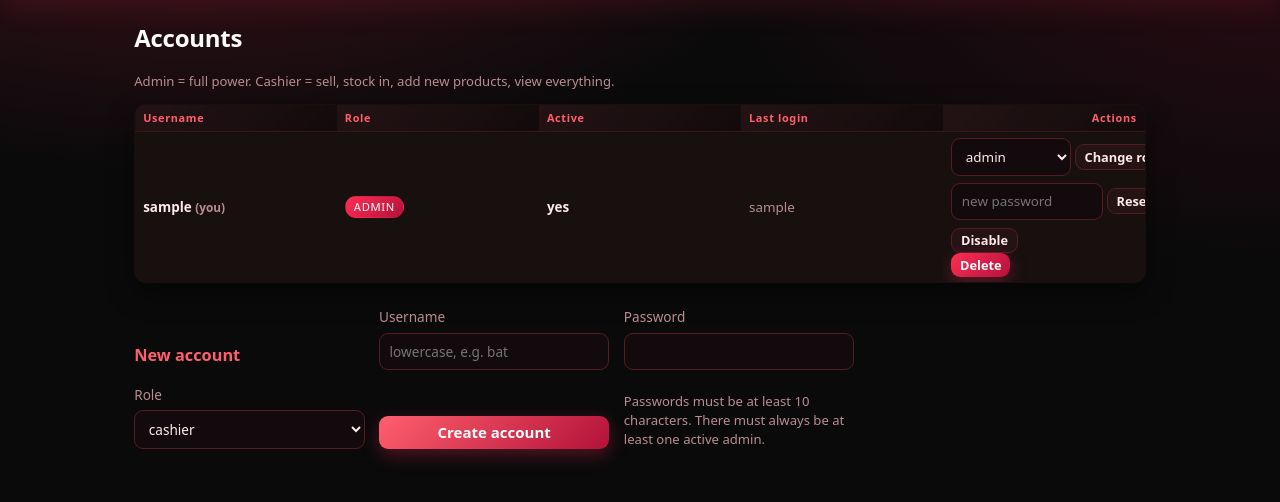
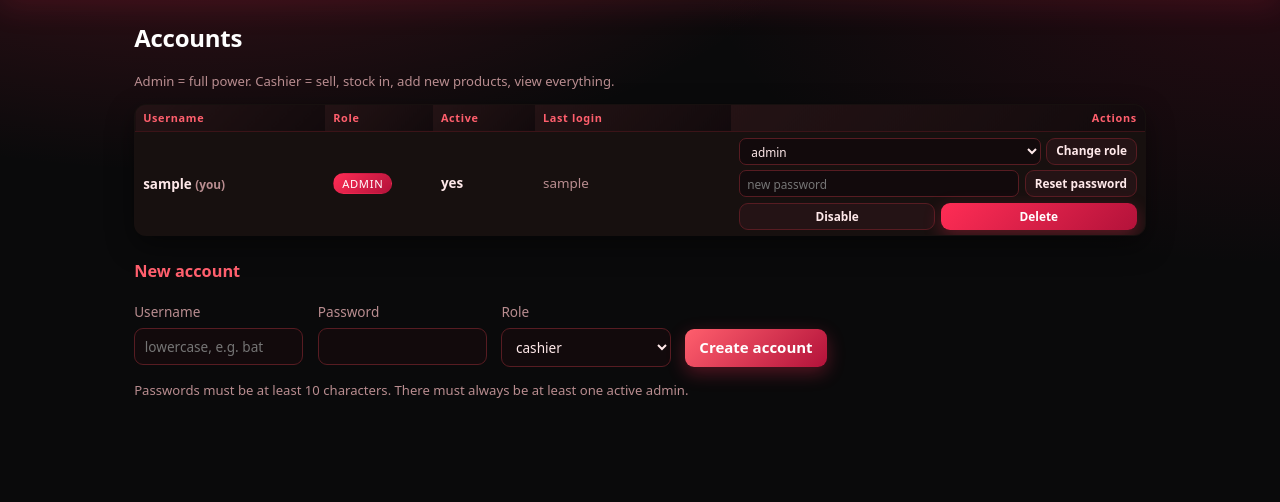
Before and after one commit to retr0ky/ERP-TEST, a Python web app: template templates/accounts.html in a window 1280 px wide. Shown: the part 60-562 px from the top of the page. Run offline with Jinja, Linux system fonts and the light colour scheme; the template is opened without the code that fills it: most values are stand-ins (such as "Sample title", 1, 10 or a date in 2020).

Commit message:
Accounts layout: define the missing w-acacts/actrow rules, size the table columns, match controls to the 27px acts-grid metric; fix New account form overridden by .form grid

```diff
--- a/static/style.css
+++ b/static/style.css
@@ -120,12 +120,30 @@ a:hover { text-decoration: underline; }
 }
 .badge.admin { color: var(--on-accent); background: linear-gradient(135deg, var(--red), var(--red-deep)); border-color: transparent; }
 .badge.cashier { color: var(--amber); background: rgba(var(--amber-rgb), .12); }
-.actcell { display: grid; gap: .45rem; }
-.actcell select { width: 7.5rem; }
-.actcell input[type="password"] { width: 9.5rem; }
-.newacct { display: flex; flex-wrap: wrap; align-items: end; gap: 1rem; margin-top: 1.5rem; }
-.newacct h2, .newacct p { flex: 1 0 100%; margin: 0 0 .2rem; }
-.newacct p { margin: 0; }
+/* ---- Accounts: same control metrics as the inventory acts grid (27px) ---- */
+.accounts .w-accuser { width: 138px; }
+.accounts .w-accrole { width: 78px; }
+.accounts .w-accactive { width: 74px; }
+.accounts .w-acclast { width: 142px; }
+.accounts .w-acacts { width: 300px; }
+.accounts th.acts { text-align: left; }
+.actcell { display: grid; gap: .35rem; }
+.actrow { display: flex; align-items: center; gap: .35rem; min-width: 0; }
+.inv td.acts form.inline.actrow { display: flex; }
+.actcell select, .actcell input[type="password"] {
+  flex: 1 1 auto; min-width: 0; height: 27px; padding: .26rem .45rem;
+  font-size: .74rem; border-radius: 7px;
+}
+.actcell .btn.tiny {
+  flex: 0 0 auto; height: 27px; padding: .26rem .55rem; font-size: .74rem; white-space: nowrap;
+}
+.actcell div.actrow form { flex: 1 1 0; min-width: 0; }
+.actcell div.actrow .btn.tiny { width: 100%; }
+.newacct.form { grid-template-columns: repeat(auto-fit, minmax(150px, 1fr)); margin-top: 1.5rem; }
+.newacct.form h2, .newacct.form p { grid-column: 1 / -1; }
+.newacct.form h2 { margin: 0 0 .25rem; }
+.newacct.form p { margin: 0; }
+.newacct.form .btn { justify-self: start; align-self: end; height: 38px; }
 nav { display: flex; gap: .4rem; flex-wrap: wrap; }
 nav a { color: var(--muted); padding: .35rem .75rem; border-radius: 9px; border: 1px solid transparent; transition: transform .30s cubic-bezier(.2,.8,.2,1), color .30s, border-color .30s, box-shadow .30s; }
 nav a:hover { color: var(--text); text-decoration: none; border-color: var(--line2); transform: translateY(-1px); }
--- a/templates/accounts.html
+++ b/templates/accounts.html
@@ -4,8 +4,8 @@
 <h1>Accounts</h1>
 <p class="muted small">Admin = full power. Cashier = sell, stock in, add new products, view everything.</p>
 
-<table class="inv">
-  <tr><th>Username</th><th>Role</th><th>Active</th><th>Last login</th><th class="acts w-acacts">Actions</th></tr>
+<table class="inv accounts">
+  <tr><th class="w-accuser">Username</th><th class="w-accrole">Role</th><th class="w-accactive">Active</th><th class="w-acclast">Last login</th><th class="acts w-acacts">Actions</th></tr>
   {% for u in users %}
     <tr>
       <td class="name"><strong>{{ u['username'] }}</strong>{% if u['id'] == me['id'] %} <span class="muted small">(you)</span>{% endif %}</td>
```
Also changed, not shown: tests/test_accounts.py (+3 -1 lines).
